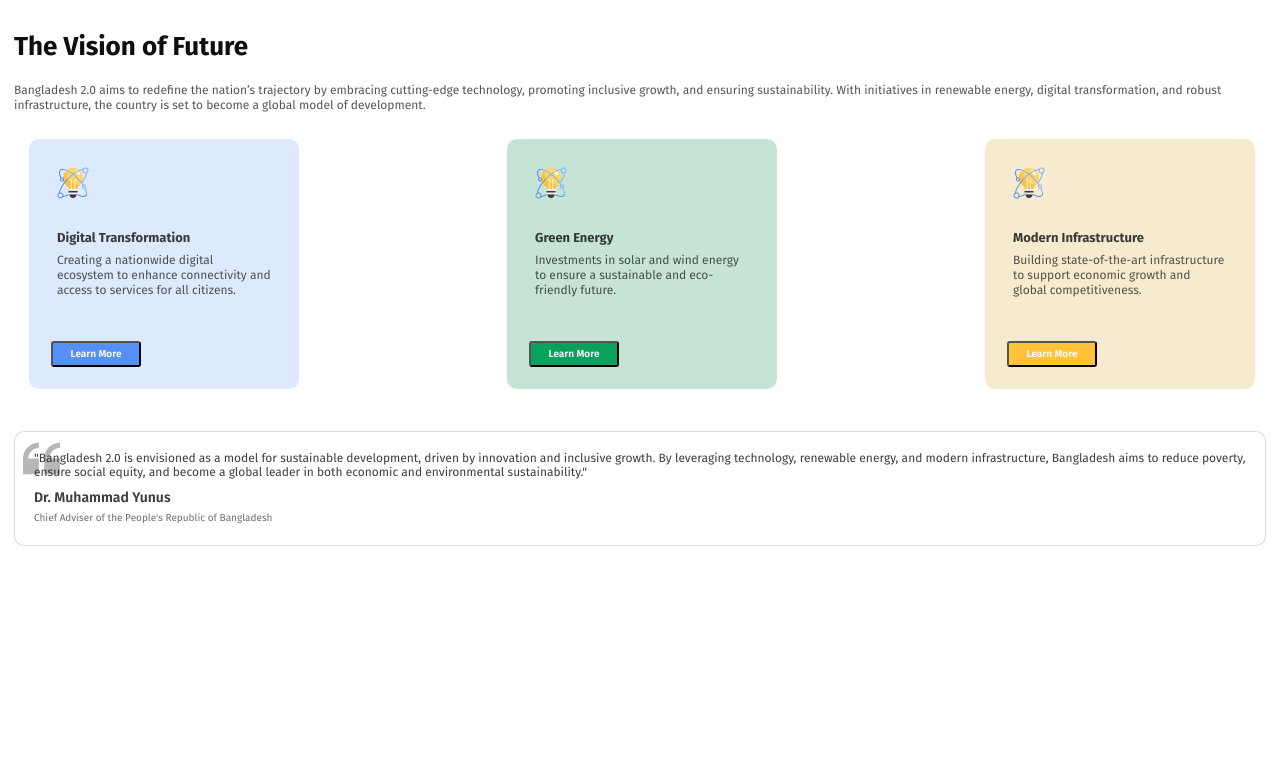
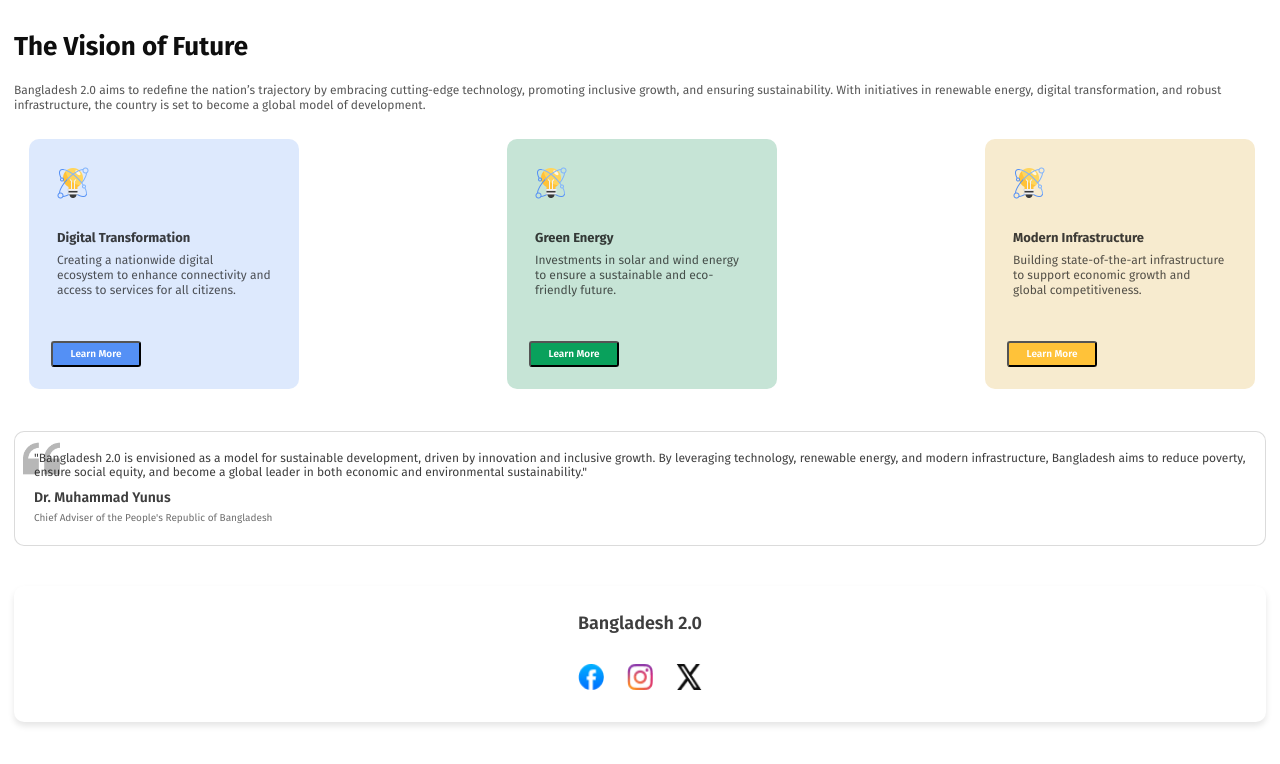
Before and after one commit to noornabi-noor/Bangladesh-2.0, a plain HTML site: page index.html in a window 1280 px wide. Shown: the part 901-1665 px from the top of the page. Before the commit the page ends 1461 px from the top, so only its background shows below. Drawn offline with Linux system fonts and the light colour scheme.

Commit message:
Footer added successfully

```diff
--- a/index.html
+++ b/index.html
@@ -162,6 +162,38 @@
       </div>
     </section>
 
+    <!-- <section id="foot">
+      <footer>
+        <div class="foot-div">
+          <h3>
+            Bangladesh 2.0
+          </h3>
+          <div>
+            <img src="assets/facebook.png" alt="">
+            <img src="assets/instagram.png" alt="">
+            <img src="assets/x.png" alt="">
+          </div>
+        </div>
+      </footer>
+    </section> -->
+
+    <section id="foot">
+      <footer>
+        <div class="foot-box">
+          <div class="foot-div">
+            <h3>Bangladesh 2.0</h3>
+            <div class="social-icons">
+              <img src="assets/facebook.png" alt="Facebook Icon">
+              <img src="assets/instagram.png" alt="Instagram Icon">
+              <img src="assets/x.png" alt="Twitter Icon">
+            </div>
+          </div>
+        </div>
+      </footer>
+    </section>
+
+
+
 
   </body>
 </html>
--- a/styles/style.css
+++ b/styles/style.css
@@ -393,7 +393,7 @@ nav > ul > li:last-child {
   background-color: #d1510c;
 }
 
-#yunus{
+#yunus {
   margin-top: 32px;
 }
 
@@ -452,3 +452,52 @@ nav > ul > li:last-child {
   letter-spacing: 0%;
   text-align: left;
 }
+
+
+
+#foot {
+  padding: 30px 0;
+}
+
+#foot .foot-box {
+  background: rgb(255, 255, 255);
+  border-radius: 10px;
+  box-shadow: 0 4px 6px rgba(0, 0, 0, 0.1);
+  padding: 20px;
+  max-width: 1600px;
+  margin: 0 auto;
+}
+
+#foot .foot-div {
+  display: flex;
+  flex-direction: column;
+  justify-content: center;
+  align-items: center;
+  gap: 20px;
+  text-align: center;
+}
+
+#foot .foot-div h3 {
+  color: rgba(14, 14, 14, 0.8);
+  font-family: Fira Sans;
+  font-size: 18px;
+  font-weight: 600;
+  margin: 0;
+}
+
+#foot .foot-div .social-icons {
+  display: flex;
+  justify-content: center;
+  gap: 15px;
+}
+
+#foot .foot-div .social-icons img {
+  width: 30px;
+  height: 30px;
+  display: block;
+  cursor: pointer;
+}
+
+#foot .foot-div .social-icons img:hover {
+  background-color: #75678a;
+}
```
